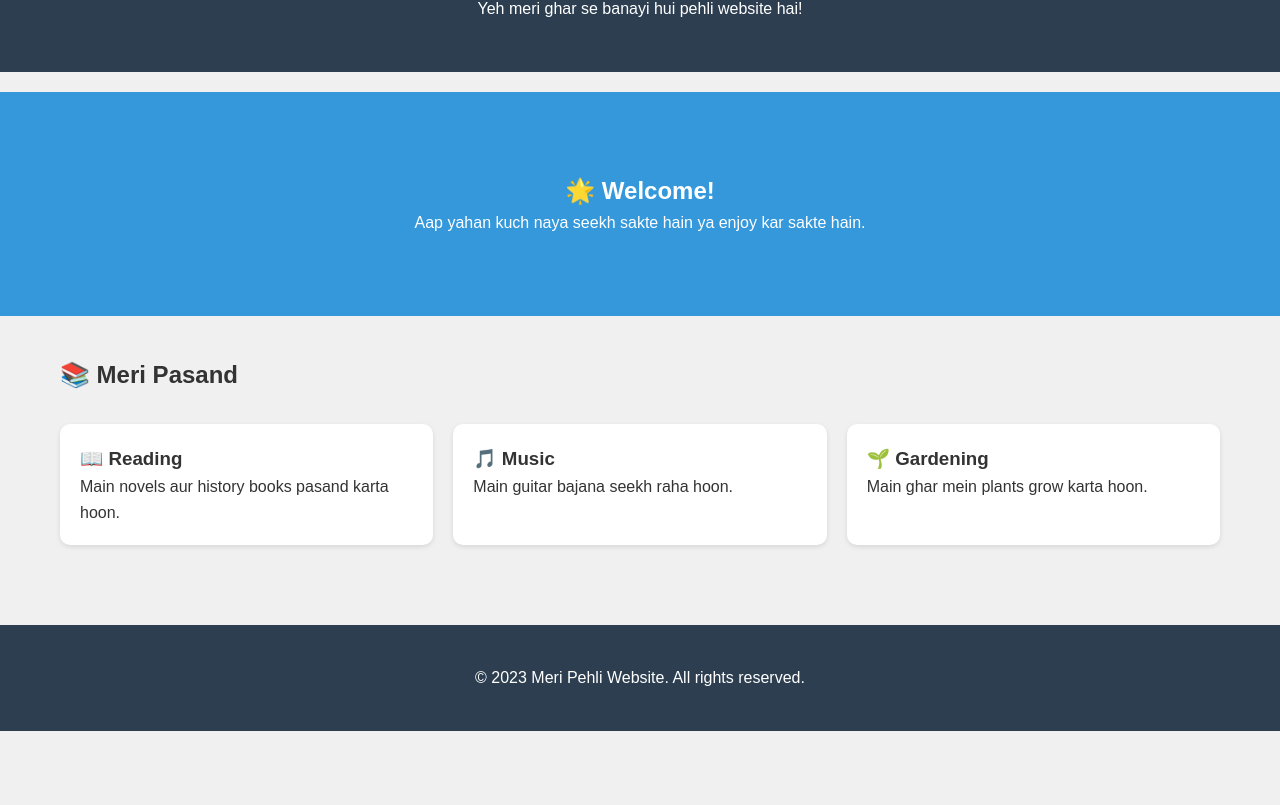
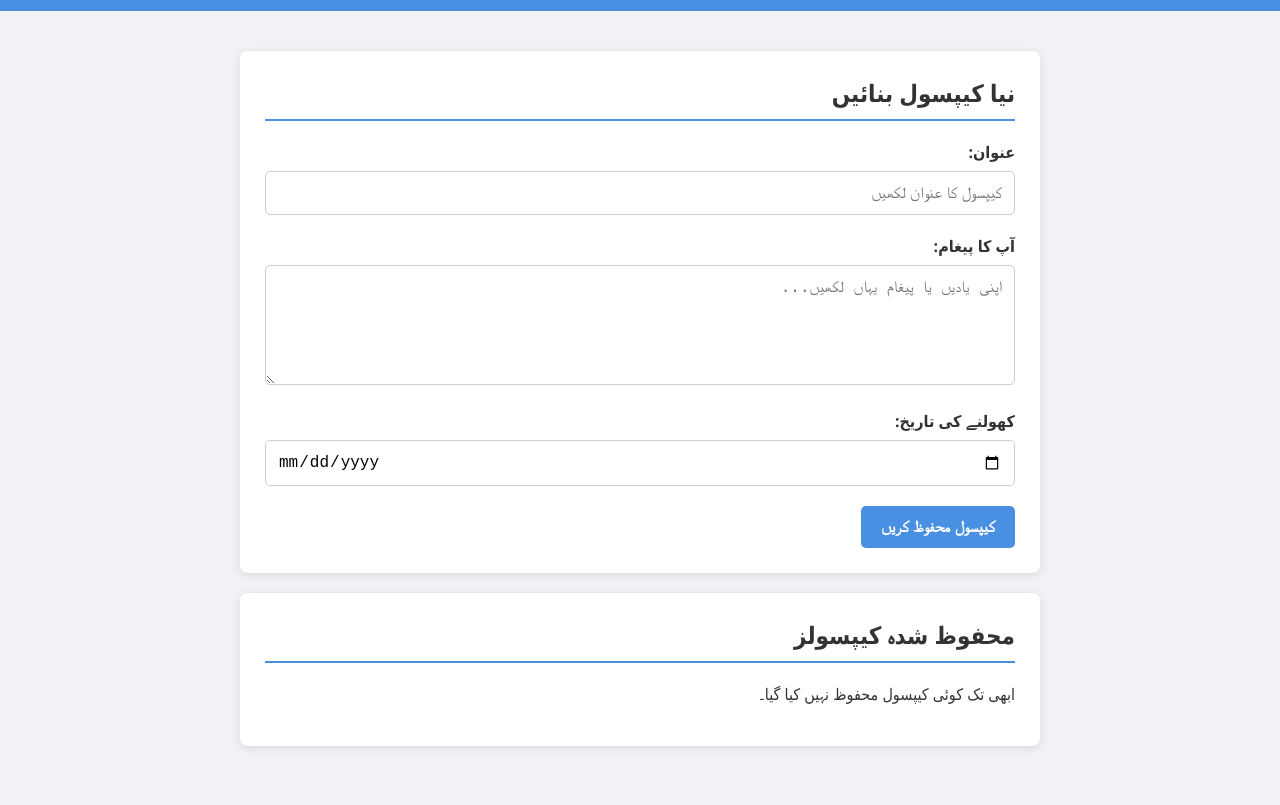
Before and after one commit to NextGenChat1/Cooking-and-lifestyle-, a plain HTML site: page index.html in a window 1280 px wide. Shown: the part 105-910 px from the top of the page. Before the commit the page ends 836 px from the top, so only its background shows below. Drawn offline with Linux system fonts and the light colour scheme.

Commit message:
Update index.html

```diff
--- a/index.html
+++ b/index.html
@@ -1,112 +1,284 @@
 <!DOCTYPE html>
-<html lang="en">
+<html lang="ur">
 <head>
   <meta charset="UTF-8">
   <meta name="viewport" content="width=device-width, initial-scale=1.0">
-    <title>🎨 Meri Pehli Website</title>
+  <title>ڈیجیٹل ٹائم کیپسول</title>
+
+  <!-- CSS کا سارا کوڈ یہیں موجود ہے -->
   <style>
-        /* CSS Styling */
-        * {
+    /* عمومی اسٹائلز */
+    body {
+      font-family: 'Segoe UI', Tahoma, Geneva, Verdana, sans-serif;
       margin: 0;
       padding: 0;
-            box-sizing: border-box;
-            font-family: 'Arial', sans-serif;
+      background: #f0f2f5;
+      color: #333;
+      direction: rtl; /* دائیں سے بائیں لکھنے کے لیے */
+      text-align: right; /* متن کو دائیں طرف کرنے کے لیے */
     }
 
-        body {
-            background-color: #f0f0f0;
-            color: #333;
+    header, footer {
+      background: #4a90e2; /* نیلا رنگ */
+      color: #fff;
+      padding: 15px 0;
+      text-align: center;
+    }
+
+    /* مین سیکشن اسٹائل */
+    main {
+      padding: 20px;
+      max-width: 800px;
+      margin: 20px auto;
+    }
+
+    /* فارم اسٹائل */
+    #create-capsule, #capsule-list {
+      background: #fff;
+      padding: 25px;
+      margin-bottom: 20px;
+      border-radius: 8px;
+      box-shadow: 0 2px 10px rgba(0, 0, 0, 0.1);
+    }
+
+    h2 {
+        border-bottom: 2px solid #4a90e2;
+        padding-bottom: 10px;
+        margin-top: 0;
+    }
+
+    .form-group {
+      margin-bottom: 20px;
+    }
+
+    .form-group label {
+      display: block;
+      margin-bottom: 8px;
+      font-weight: bold;
+    }
+
+    .form-group input[type="text"],
+    .form-group input[type="date"],
+    .form-group textarea {
+      width: 100%;
+      padding: 12px;
+      box-sizing: border-box;
+      border: 1px solid #ccc;
+      border-radius: 5px;
+      font-size: 16px;
+      transition: border-color 0.3s;
+    }
+
+    .form-group input:focus, .form-group textarea:focus {
+        border-color: #4a90e2;
+        outline: none;
+    }
+
+    textarea {
+        resize: vertical;
+        min-height: 120px;
+    }
+
+    /* بٹن اسٹائل */
+    button {
+      background: #4a90e2;
+      color: #fff;
+      padding: 12px 20px;
+      border: none;
+      border-radius: 5px;
+      cursor: pointer;
+      font-size: 16px;
+      font-weight: bold;
+      transition: background-color 0.3s;
+    }
+
+    button:hover {
+      background: #357abd;
+    }
+
+    /* کیپسول لسٹ اسٹائل */
+    .capsule {
+      border: 1px solid #ddd;
+      padding: 20px;
+      margin-bottom: 15px;
+      border-radius: 8px;
+      background: #fafafa;
+      position: relative;
+    }
+
+    .capsule h3 {
+      margin-top: 0;
+      color: #4a90e2;
+    }
+
+    .capsule small {
+      display: block;
+      margin-bottom: 10px;
+      color: #666;
+    }
+
+    .capsule p {
         line-height: 1.6;
     }
 
-        .container {
-            max-width: 1200px;
-            margin: 0 auto;
-            padding: 20px;
+    .capsule em { /* لاکڈ میسج کے لیے اسٹائل */
+        color: #888;
+        font-style: italic;
     }
 
-        header {
-            background-color: #2c3e50;
-            color: white;
-            text-align: center;
-            padding: 30px 0;
+    .delete-btn {
+      background: #e74c3c;
+      color: #fff;
+      border: none;
+      padding: 8px 12px;
+      border-radius: 5px;
+      cursor: pointer;
+      position: absolute;
+      top: 15px;
+      left: 15px; /* بٹن کو بائیں طرف کرنے کے لیے */
+      transition: background-color 0.3s;
     }
 
-        .hero {
-            background-color: #3498db;
-            color: white;
-            text-align: center;
-            padding: 60px 20px;
-            margin: 20px 0;
-        }
-
-        .features {
-            display: flex;
-            flex-wrap: wrap;
-            gap: 20px;
-            margin: 30px 0;
-        }
-
-        .feature-card {
-            background: white;
-            border-radius: 10px;
-            padding: 20px;
-            flex: 1 1 300px;
-            box-shadow: 0 2px 5px rgba(0,0,0,0.1);
-        }
-
-        footer {
-            background-color: #2c3e50;
-            color: white;
-            text-align: center;
-            padding: 20px 0;
-            margin-top: 30px;
-        }
-
-        /* Mobile Responsive */
-        @media (max-width: 768px) {
-            .features {
-                flex-direction: column;
-            }
+    .delete-btn:hover {
+      background: #c0392b;
     }
   </style>
 </head>
 <body>
+
   <header>
-        <div class="container">
-            <h1>🎉 Meri Pehli Website</h1>
-            <p>Yeh meri ghar se banayi hui pehli website hai!</p>
-        </div>
+    <h1>میرا ڈیجیٹل ٹائم کیپسول</h1>
   </header>
 
-    <section class="hero">
-        <div class="container">
-            <h2>🌟 Welcome!</h2>
-            <p>Aap yahan kuch naya seekh sakte hain ya enjoy kar sakte hain.</p>
+  <main>
+    <!-- کیپسول بنانے کا فارم -->
+    <section id="create-capsule">
+      <h2>نیا کیپسول بنائیں</h2>
+      <form id="capsuleForm">
+        <div class="form-group">
+          <label for="title">عنوان:</label>
+          <input type="text" id="title" name="title" placeholder="کیپسول کا عنوان لکھیں" required>
+        </div>
+        <div class="form-group">
+          <label for="message">آپ کا پیغام:</label>
+          <textarea id="message" name="message" placeholder="اپنی یادیں یا پیغام یہاں لکھیں..." required></textarea>
+        </div>
+        <div class="form-group">
+          <label for="date">کھولنے کی تاریخ:</label>
+          <input type="date" id="date" name="date" required>
+        </div>
+        <button type="submit">کیپسول محفوظ کریں</button>
+      </form>
+    </section>
+
+    <!-- محفوظ شدہ کیپسول کی لسٹ -->
+    <section id="capsule-list">
+      <h2>محفوظ شدہ کیپسولز</h2>
+      <div id="capsuleContainer">
+        <!-- محفوظ شدہ کیپسول یہاں خود بخود ظاہر ہوں گے -->
       </div>
     </section>
-
-    <section class="container">
-        <h2>📚 Meri Pasand</h2>
-        <div class="features">
-            <div class="feature-card">
-                <h3>📖 Reading</h3>
-                <p>Main novels aur history books pasand karta hoon.</p>
-            </div>
-            <div class="feature-card">
-                <h3>🎵 Music</h3>
-                <p>Main guitar bajana seekh raha hoon.</p>
-            </div>
-            <div class="feature-card">
-                <h3>🌱 Gardening</h3>
-                <p>Main ghar mein plants grow karta hoon.</p>
-            </div>
-    </section>
+  </main>
 
   <footer>
-        <div class="container">
-            <p>© 2023 Meri Pehli Website. All rights reserved.</p>
-        </div>
+    <p>میرا پہلا پراجیکٹ &copy; 2024</p>
   </footer>
+
+  <!-- JavaScript کا سارا کوڈ یہیں موجود ہے -->
+  <script>
+    document.addEventListener("DOMContentLoaded", function() {
+      const capsuleForm = document.getElementById('capsuleForm');
+      const capsuleContainer = document.getElementById('capsuleContainer');
+
+      // LocalStorage سے کیپسولز لوڈ کریں (اگر پہلے سے موجود ہیں)
+      let capsules = JSON.parse(localStorage.getItem('capsules')) || [];
+
+      // کیپسولز کو صفحہ پر دکھانے کا فنکشن
+      function renderCapsules() {
+        capsuleContainer.innerHTML = '';
+        if (capsules.length === 0) {
+          capsuleContainer.innerHTML = "<p>ابھی تک کوئی کیپسول محفوظ نہیں کیا گیا۔</p>";
+          return;
+        }
+
+        // کیپسولز کو الٹا دکھائیں تاکہ نیا سب سے اوپر آئے
+        const reversedCapsules = [...capsules].reverse();
+
+        reversedCapsules.forEach(function(capsule, originalIndex) {
+          const actualIndex = capsules.length - 1 - originalIndex;
+          const capsuleDiv = document.createElement('div');
+          capsuleDiv.className = 'capsule';
+
+          const today = new Date();
+          today.setHours(0, 0, 0, 0); // وقت کو نظر انداز کرنے کے لیے
+          const openDate = new Date(capsule.date);
+
+          let contentHTML = '';
+          if (today >= openDate) {
+            // اگر تاریخ گزر چکی ہے تو پیغام دکھائیں
+            contentHTML = `<p>${capsule.message.replace(/\n/g, '<br>')}</p>`; // نئی لائن کو <br> میں تبدیل کریں
+          } else {
+            // اگر تاریخ ابھی نہیں آئی تو لاکڈ پیغام دکھائیں
+            contentHTML = `<p><em>یہ کیپسول ${capsule.date} تک لاک ہے۔</em></p>`;
+          }
+
+          capsuleDiv.innerHTML = `
+            <h3>${capsule.title}</h3>
+            <small>کھولنے کی تاریخ: ${capsule.date}</small>
+            ${contentHTML}
+            <button data-index="${actualIndex}" class="delete-btn">حذف کریں</button>
+          `;
+          capsuleContainer.appendChild(capsuleDiv);
+        });
+      }
+
+      // فارم جمع کرانے پر نیا کیپسول شامل کرنے کا فنکشن
+      capsuleForm.addEventListener('submit', function(e) {
+        e.preventDefault();
+
+        const title = document.getElementById('title').value.trim();
+        const message = document.getElementById('message').value.trim();
+        const date = document.getElementById('date').value;
+
+        if (!title || !message || !date) {
+          alert("براہ کرم تمام خانے پُر کریں۔");
+          return;
+        }
+
+        const newCapsule = { title, message, date };
+
+        // نیا کیپسول ارے میں شامل کریں
+        capsules.push(newCapsule);
+
+        // اپڈیٹ شدہ لسٹ کو LocalStorage میں محفوظ کریں
+        localStorage.setItem('capsules', JSON.stringify(capsules));
+
+        // فارم کو خالی کریں
+        capsuleForm.reset();
+
+        // کیپسولز کی لسٹ کو دوبارہ تازہ کریں
+        renderCapsules();
+      });
+
+      // حذف کرنے کے بٹن کی کارکردگی
+      capsuleContainer.addEventListener('click', function(e) {
+        if (e.target.classList.contains('delete-btn')) {
+          const indexToDelete = parseInt(e.target.getAttribute('data-index'));
+
+          // صارف سے تصدیق لیں
+          if (confirm("کیا آپ واقعی اس کیپسول کو حذف کرنا چاہتی ہیں؟")) {
+            capsules.splice(indexToDelete, 1); // ارے سے کیپسول ہٹائیں
+            localStorage.setItem('capsules', JSON.stringify(capsules)); // LocalStorage کو اپڈیٹ کریں
+            renderCapsules(); // لسٹ کو تازہ کریں
+          }
+        }
+      });
+
+      // صفحہ لوڈ ہونے پر پہلی بار کیپسولز دکھائیں
+      renderCapsules();
+    });
+  </script>
+
 </body>
 </html>
+اب کیا ہوگا؟
```
Lines whose indentation alone changed are shown as unchanged.
